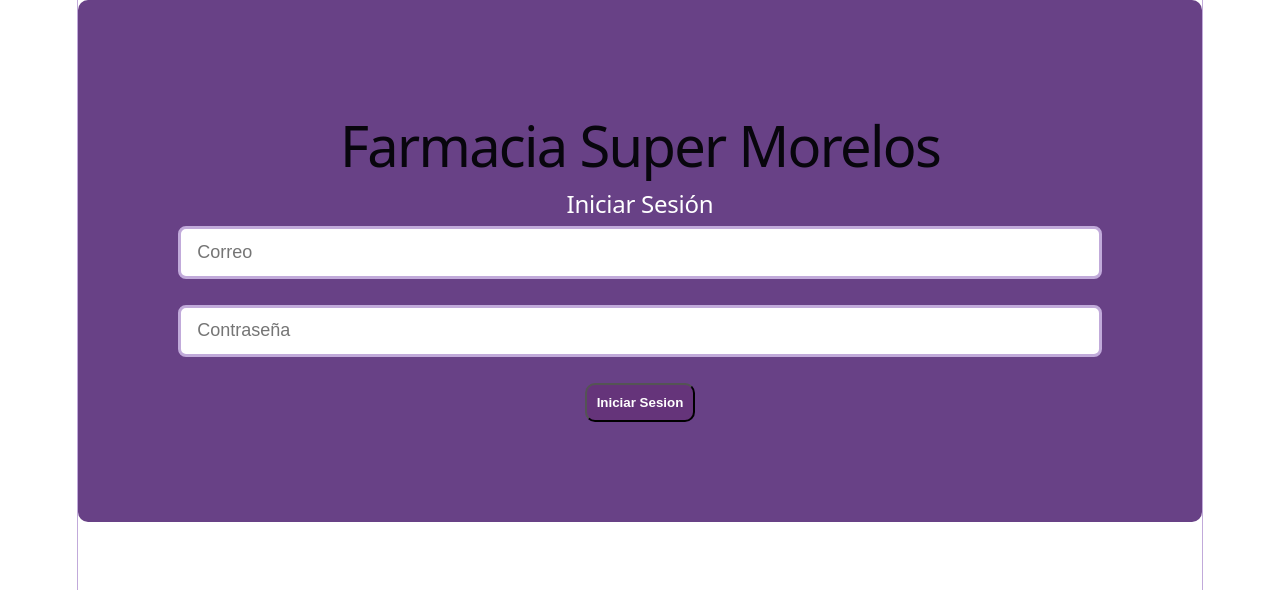
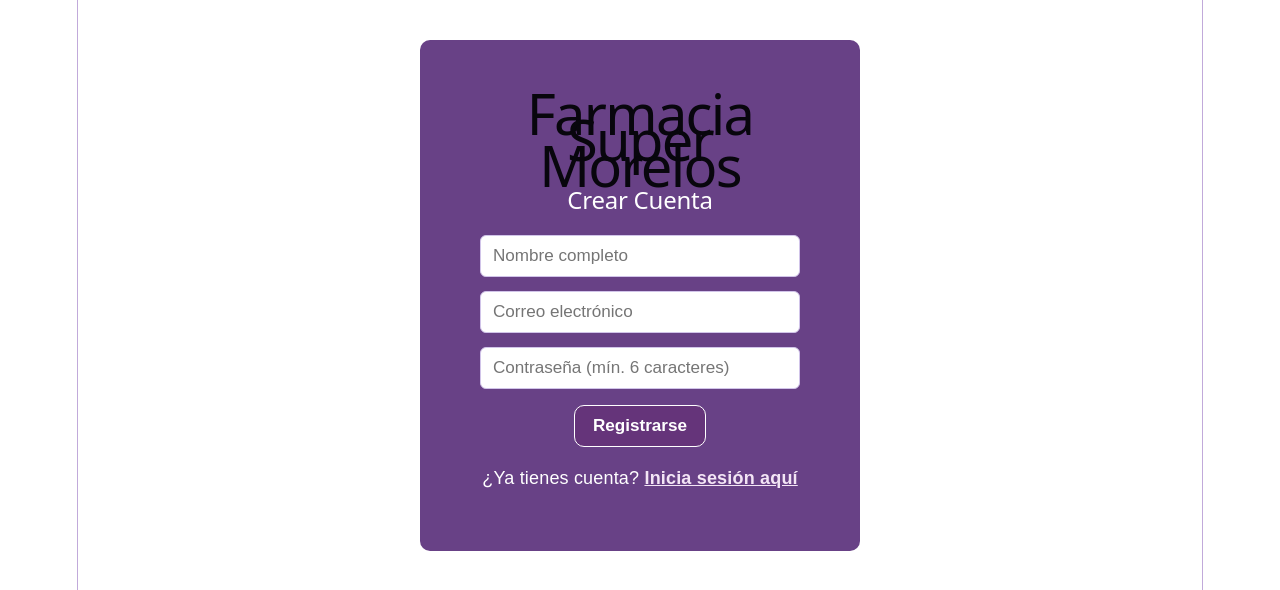
Before and after one commit to nitsuga9c/PWA, a React app in the folder frontend/: page /registro in a window 1280 px wide. Before the commit this address led to /. Shown: the top 590 px of the page. Built offline with nearby package versions, Linux system fonts and the light colour scheme; the HTML template or start-up script is replaced by a standard one.

Commit message:
Optimizacion y reforzamiento del metodo de creacion de nuevos usuarios

```diff
--- a/frontend/dev-dist/sw.js
+++ b/frontend/dev-dist/sw.js
@@ -81,7 +81,7 @@ define(['./workbox-7e5eb42b'], (function (workbox) { 'use strict';
     "revision": "3ca0b8505b4bec776b69afdba2768812"
   }, {
     "url": "index.html",
-    "revision": "0.9doialeagm4"
+    "revision": "0.7vns196op9"
   }], {});
   workbox.cleanupOutdatedCaches();
   workbox.registerRoute(new workbox.NavigationRoute(workbox.createHandlerBoundToURL("index.html"), {
--- a/frontend/src/App.jsx
+++ b/frontend/src/App.jsx
@@ -3,6 +3,7 @@ import { BrowserRouter as Router, Routes, Route, Navigate } from 'react-router-d
 import Login from './pages/Login';
 import CatalogoUser from './pages/CatalogoUser';
 import AdminPanel from './pages/AdminPanel';
+import Registro from './pages/Registro';
 import './style.css';
 
 export default function App() {
@@ -12,6 +13,7 @@ export default function App() {
       <Route path="/catalogo" element={<CatalogoUser />} />
       <Route path="/admin" element={<AdminPanel />} />
       <Route path="*" element={<Navigate to="/" />} />
+      <Route path="/registro" element={<Registro />} />
     </Routes>
   );
 }
--- a/frontend/src/pages/CatalogoUser.jsx
+++ b/frontend/src/pages/CatalogoUser.jsx
@@ -1,15 +1,27 @@
 import React, { useEffect, useState } from 'react';
+import { useNavigate } from 'react-router-dom';
 import { getMedicines } from '../services/api';
+import HeaderFarmacia from '../components/HeaderFarmacia/HeaderFarmacia';
 import './CatalogoUser.css';
 
 export default function CatalogoUser() {
   const [medicamentos, setMedicamentos] = useState([]);
+  const navigate = useNavigate();
 
   useEffect(() => {
     getMedicines().then((data) => setMedicamentos(data));
   }, []);
 
+  const handleLogout = () => {
+    localStorage.removeItem('token');
+    localStorage.removeItem('role');
+    navigate('/login');
+  };
+
   return (
+    <>
+      <HeaderFarmacia onLogout={handleLogout} />
+
       <main className="catalogo-simple">
         <div className="catalogo-box">
           <h1>Catálogo de Medicamentos</h1>
@@ -27,5 +39,6 @@ export default function CatalogoUser() {
           </ul>
         </div>
       </main>
+    </>
   );
 }
--- a/frontend/src/pages/Login.jsx
+++ b/frontend/src/pages/Login.jsx
@@ -28,8 +28,31 @@ export default function Login() {
       <form onSubmit={handleSubmit}>
         <input type="email" placeholder="Correo" value={email} onChange={e => setEmail(e.target.value)} required /><br/><br/>
         <input type="password" placeholder="Contraseña" value={password} onChange={e => setPassword(e.target.value)} required /><br/><br/>
-        <button style= {{  padding: 10, background:'#65347a', color: '#fff', fontWeight: 600, borderRadius: 10}} type="submit">Iniciar Sesion</button>
+        <button style= {{  padding: 10,
+          background: '#684186',
+          color: '#fff',
+          fontWeight: 600,
+          fontFamily: 'sans-serif',
+          borderRadius: 10,
+          border: '1px solid #fff',
+          cursor: 'pointer'}} type="submit">Iniciar Sesion</button>
       </form>
+
+      <br />
+      <button type="button"onClick={() => navigate('/registro')}
+        style={{
+          padding: 10,
+          background: '#684186',
+          color: '#fff',
+          fontWeight: 600,
+          fontFamily: 'sans-serif',
+          borderRadius: 10,
+          border: '1px solid #fff',
+          cursor: 'pointer'
+        }}
+      >
+        Registrar usuario
+      </button>
     </div>
   );
 }
--- /dev/null
+++ b/frontend/src/pages/Registro.css
@@ -0,0 +1,86 @@
+.registro-container {
+  background: #684186;
+  padding: 60px;
+  font-family: sans-serif;
+  border-radius: 10px;
+  color: #ffffff;
+  max-width: 440px;
+  margin: 40px auto;
+  box-sizing: border-box;
+}
+
+.registro-container h1 {
+  margin-top: 0;
+  margin-bottom: 8px;
+}
+
+.registro-container h2 {
+  color: #ffffff;
+  margin-top: 0;
+  margin-bottom: 20px;
+}
+
+.registro-campo {
+  margin-bottom: 14px;
+}
+
+.registro-campo--boton {
+  margin-bottom: 16px;
+}
+
+.registro-input {
+  background-color: #ffffff;
+  color: #1e1b2e;
+  padding: 10px 12px;
+  border-radius: 6px;
+  border: 1px solid #d1c4e9;
+  width: 100%;
+  max-width: 320px;
+  box-sizing: border-box;
+  font-size: 0.95rem;
+}
+
+.registro-input:focus {
+  outline: 2px solid #e1bee7;
+  border-color: #9c27b0;
+}
+
+.registro-btn {
+  padding: 10px 18px;
+  background: #65347a;
+  color: #ffffff;
+  font-weight: 600;
+  border-radius: 10px;
+  border: 1px solid #ffffff;
+  cursor: pointer;
+  font-size: 0.95rem;
+}
+
+.registro-btn:hover:not(:disabled) {
+  background: #4e2560;
+}
+
+.registro-btn:disabled {
+  opacity: 0.7;
+  cursor: not-allowed;
+}
+
+.registro-error {
+  color: #ffd6d6;
+  margin-bottom: 12px;
+}
+
+.registro-exito {
+  color: #d4ffd8;
+  margin-bottom: 12px;
+}
+
+.registro-pie {
+  margin-top: 18px;
+  color: #ffffff;
+}
+
+.registro-link {
+  color: #f3e5f5;
+  font-weight: 600;
+}
--- a/frontend/src/pages/Registro.jsx
+++ b/frontend/src/pages/Registro.jsx
@@ -1,6 +1,7 @@
 import React, { useState } from 'react';
 import { registerRequest } from '../services/api';
 import { useNavigate, Link } from 'react-router-dom';
+import './Registro.css';
 
 export default function Registro() {
   const [name, setName] = useState('');
@@ -10,17 +11,6 @@ export default function Registro() {
   const [error, setError] = useState('');
   const [loading, setLoading] = useState(false);
   const navigate = useNavigate();
-
-  const inputStyle = {
-    backgroundColor: '#ffffff',
-    color: '#1e1b2e',
-    padding: '8px 12px',
-    borderRadius: 6,
-    border: '1px solid #d1c4e9',
-    width: '100%',
-    maxWidth: 320,
-    boxSizing: 'border-box',
-  };
 
   const handleSubmit = async (e) => {
     e.preventDefault();
@@ -49,75 +39,56 @@ export default function Registro() {
   };
 
   return (
-    <div
-      style={{
-        background: '#684186',
-        padding: 60,
-        fontFamily: 'sans-serif',
-        borderRadius: 10,
-        color: '#fff',
-      }}
-    >
+
+    <div className="registro-container">
       <h1>Farmacia Super Morelos</h1>
-      <h2 style={{ color: '#fff', marginTop: 0 }}>Crear Cuenta</h2>
+      <h2>Crear Cuenta</h2>
 
       <form onSubmit={handleSubmit}>
-        <div style={{ marginBottom: 14 }}>
+        <div className="registro-campo">
           <input
             type="text"
             placeholder="Nombre completo"
             value={name}
             onChange={(e) => setName(e.target.value)}
             required
-            style={inputStyle}
+            className="registro-input"
           />
         </div>
 
-        <div style={{ marginBottom: 14 }}>
+        <div className="registro-campo">
           <input
             type="email"
             placeholder="Correo electrónico"
             value={email}
             onChange={(e) => setEmail(e.target.value)}
             required
-            style={inputStyle}
+            className="registro-input"
           />
         </div>
 
-        <div style={{ marginBottom: 16 }}>
+        <div className="registro-campo--boton">
           <input
             type="password"
             placeholder="Contraseña (mín. 6 caracteres)"
             value={password}
             onChange={(e) => setPassword(e.target.value)}
             required
-            style={inputStyle}
+            className="registro-input"
           />
         </div>
 
-        {error && <p style={{ color: '#ffd6d6', marginBottom: 12 }}>{error}</p>}
-        {mensaje && <p style={{ color: '#d4ffd8', marginBottom: 12 }}>{mensaje}</p>}
+        {error && <p className="registro-error">{error}</p>}
+        {mensaje && <p className="registro-exito">{mensaje}</p>}
 
-        <button
-          type="submit"
-          disabled={loading}
-          style={{
-            padding: '10px 18px',
-            background: '#65347a',
-            color: '#fff',
-            fontWeight: 600,
-            borderRadius: 10,
-            border: '1px solid #fff',
-            cursor: 'pointer',
-          }}
-        >
+        <button type="submit" disabled={loading} className="registro-btn">
           {loading ? 'Registrando...' : 'Registrarse'}
         </button>
       </form>
 
-      <p style={{ marginTop: 18 }}>
+      <p className="registro-pie">
         ¿Ya tienes cuenta?{' '}
-        <Link to="/" style={{ color: '#f3e5f5', fontWeight: 600 }}>
+        <Link to="/login" className="registro-link">
           Inicia sesión aquí
         </Link>
       </p>
```
Lines whose indentation alone changed are shown as unchanged.
